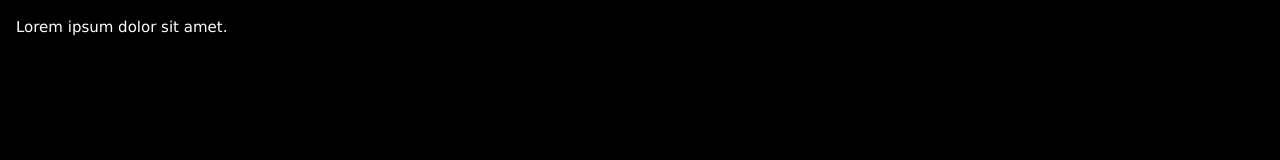
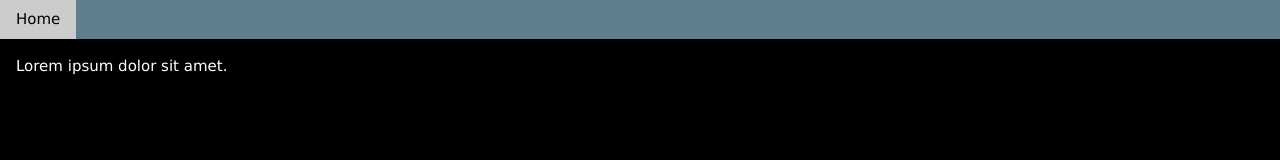
Before and after one commit to sirius-hollowspell/school-projectsnet, a plain HTML site: page index.html in a window 1280 px wide. Drawn offline with nearby package versions, Linux system fonts and the light colour scheme.

Commit message:
Change background color and add menu bar

```diff
--- a/index.html
+++ b/index.html
@@ -31,6 +31,9 @@
     </head>
 
     <body class="w3-black">
+        <div class="w3-bar w3-blue-grey">
+            <a href="https://www.school-projects.net" class="w3-bar-item w3-button w3-mobile w3-black">Home</a>
+        </div>
         <p class="w3-margin">Lorem ipsum dolor sit amet.</p>
     </body>
 </html>
```
